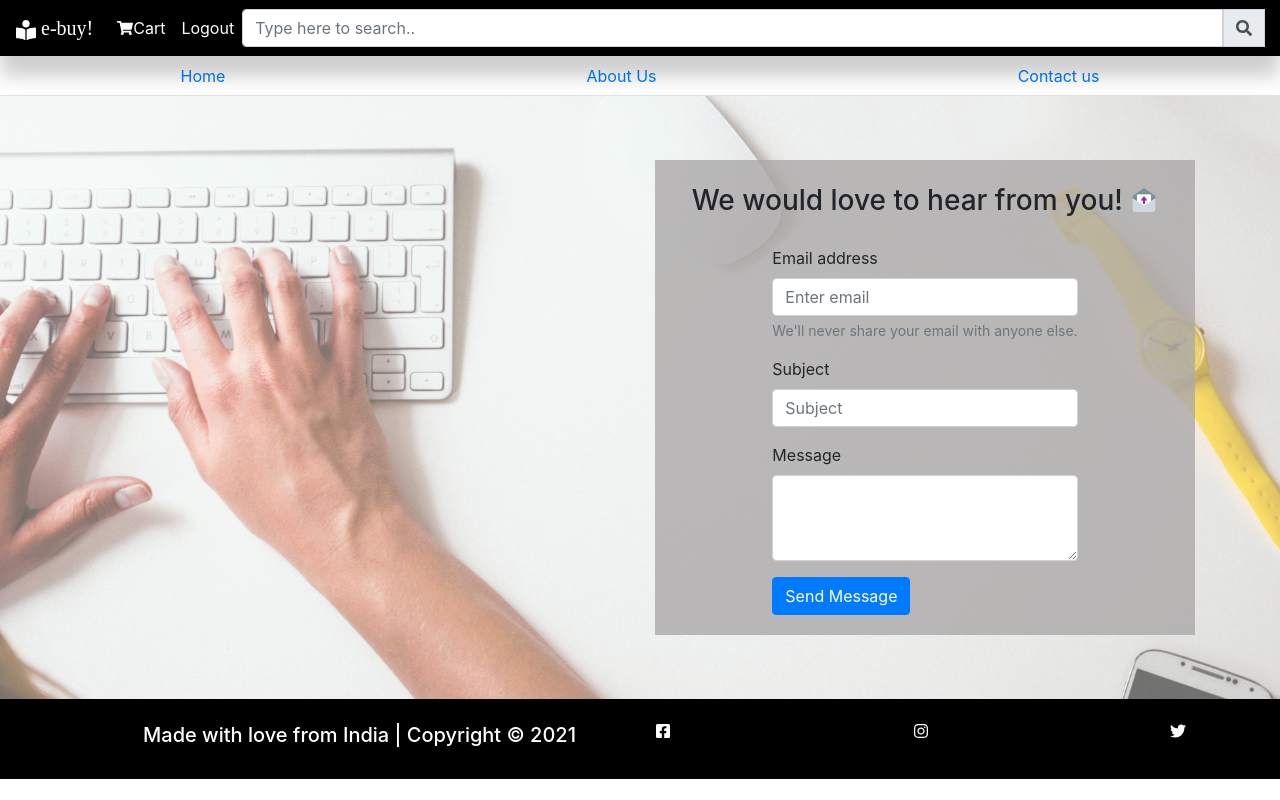
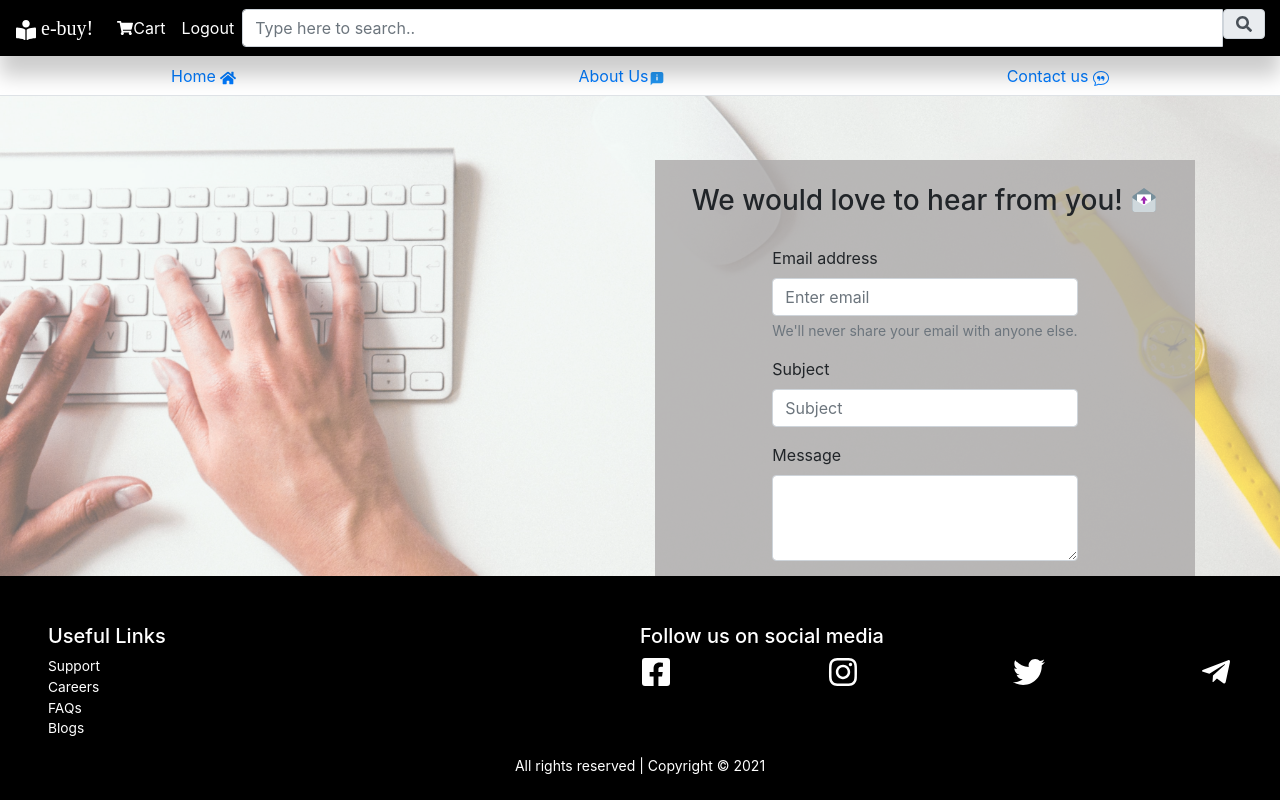
Before and after one commit to preetiroshan/E-buy, a React (Create React App) app in the folder Client/: page /contact in a window 1280 px wide. Built offline with nearby package versions, Linux system fonts and the light colour scheme; a web font is replaced by a local one.

Commit message:
Fixed footer
More changes are reqd

```diff
--- a/Client/src/App.css
+++ b/Client/src/App.css
@@ -7,8 +7,8 @@ body {
   /* min-height: 100vh; */
   /* background-repeat: no-repeat; */
   /* height: 100%; */
-  /* position: relative; */
-  /* min-height: 100%; */
+  position: relative;
+  min-height: 100vh;
   font-size: 0.8rem;
   height: 100%;
   line-height: 1;
--- a/Client/src/components/Footer.tsx
+++ b/Client/src/components/Footer.tsx
@@ -1,27 +1,54 @@
 import React from 'react';
 import { Col, Container, Row } from 'react-bootstrap';
-import { FaFacebookSquare, FaInstagram, FaTwitter } from 'react-icons/fa'
+import { FaFacebookSquare, FaInstagram, FaTwitter, FaTelegramPlane } from 'react-icons/fa'
 import './customStyle.css';
 
 const Footer = () => {
   return (
-    <footer className="text-center">
-      <Container className="p-4">
-        <Row>
-          <Col>
-            <h5 >
+    <footer className="d-flex flex-column justify-content-around align-items-stretch text-center p-4">
+      <Row className="m-0 pt-4 px-4">
+        <Col sm={6}>
+          <Row>
+            <h5>
+              Useful Links
+          </h5>
+          </Row>
 
-              Made with love from India | Copyright &copy; 2021
-      </h5>
-          </Col>
-
-          <Col className="d-flex justify-content-between">
+          <Row className="">
+            <ul className="useful-links d-flex flex-column align-items-start pl-0">
+              <li>Support</li>
+              <li>Careers</li>
+              <li>FAQs</li>
+              <li>Blogs</li>
+              {/* <li></li> */}
+            </ul>
+          </Row>
+        </Col>
+        {/* <Col>
+          <h5 >
+            All rights reserved. | Copyright &copy; 2021
+            </h5>
+        </Col> */}
+        <Col sm={6}>
+          <Row>
+            <h5>
+              Follow us on social media
+          </h5>
+          </Row>
+          <Row className="social-media justify-content-between">
             <FaFacebookSquare />
             <FaInstagram />
             <FaTwitter />
-          </Col>
-        </Row>
-      </Container>
+            <FaTelegramPlane />
+          </Row>
+
+        </Col>
+      </Row>
+      <Row className="m-0 d-flex justify-content-center">
+        <small className="text-center">
+          All rights reserved | Copyright &copy; 2021
+            </small>
+      </Row>
     </footer>
   )
 }
--- a/Client/src/components/Header.tsx
+++ b/Client/src/components/Header.tsx
@@ -8,8 +8,10 @@ import { FaBookReader, FaShoppingCart } from "react-icons/fa";
 import { CgMenuRound } from 'react-icons/cg';
 import styled from "styled-components";
 import "./Header.css";
-import { FaSearch } from 'react-icons/fa';
+import { FaSearch, FaHome } from 'react-icons/fa';
 import Search from './Search';
+import { BsChatQuote } from 'react-icons/bs';
+import { FcAbout } from 'react-icons/fc';
 
 const StyledBrand = styled(Navbar.Brand)`
 font-family: 'Dela Gothic One', cursive;
@@ -72,13 +74,13 @@ const Header = () => {
 			{/* <Container style={{ backgroundColor: '#000000' }}> */}
 			<Nav fill variant="tabs" className="navTabs">
 				<Nav.Item className="navItem">
-					<Nav.Link href="/">Home</Nav.Link>
+					<Nav.Link href="/">Home{` `}<FaHome /></Nav.Link>
 				</Nav.Item>
 				<Nav.Item className="navItem">
-					<Nav.Link href="/about">About Us</Nav.Link>
+					<Nav.Link href="/about">About Us<FcAbout /></Nav.Link>
 				</Nav.Item>
 				<Nav.Item className="navItem">
-					<Nav.Link href="/contact">Contact us</Nav.Link>
+					<Nav.Link href="/contact">Contact us{` `}<BsChatQuote /></Nav.Link>
 				</Nav.Item>
 			</Nav>
 		</>
--- a/Client/src/components/Search.tsx
+++ b/Client/src/components/Search.tsx
@@ -1,18 +1,50 @@
-import React, { useState } from 'react';
+import React, { useCallback, useState } from 'react';
 import { InputGroup, FormControl } from 'react-bootstrap';
 import { FaSearch } from 'react-icons/fa';
+import { useHistory, useLocation } from 'react-router';
+import { Link } from 'react-router-dom';
 
 const Search = () => {
-  const [searchText, setSearchText] = useState<string>('')
+  const history = useHistory();
+  const location = useLocation();
+  console.log(location);
+  const [searchText, setSearchText] = useState<string>('');
+  const handleChange = useCallback(
+    (e) => {
+      setSearchText(e.target.value)
+    },
+    [],
+  )
+
+  const handleSearch = useCallback(
+    () => {
+      console.log("i am searching", searchText);
+      setSearchText('')
+      // history.push('/search')
+      location.pathname = `/books/search/q=${searchText}`
+    },
+    [searchText],
+  )
+
+  console.log("searchText is", searchText)
   return (
     <InputGroup>
-      <FormControl id="inlineFormInputGroup" placeholder="Type here to search.." />
-      <InputGroup.Prepend>
-        <InputGroup.Text>
-          <FaSearch />
-        </InputGroup.Text>
-      </InputGroup.Prepend>
+      <FormControl
+        id="inlineFormInputGroup"
+        placeholder="Type here to search.."
+        value={searchText}
+        onChange={handleChange}
+      />
+
+      <Link to={`/`}>
+        <InputGroup.Prepend onClick={handleSearch}>
+          <InputGroup.Text>
+            <FaSearch />
+          </InputGroup.Text>
+        </InputGroup.Prepend>
+      </Link>
     </InputGroup>
+    // "h
   )
 }
 
--- a/Client/src/components/customStyle.css
+++ b/Client/src/components/customStyle.css
@@ -11,15 +11,28 @@ img{
 
 footer {
   clear: both;
-  /* position: fixed; */
-  /* top: 99%; */
+  position: absolute;
+  bottom: 0;
   bottom: 0;
   width: 100%;
   max-width: 100%;
-  height: 100%;
+  /* height: 100%; */
   margin-top: auto;
   background-color: black;
   color: white;
+}
+
+footer .useful-links {
+  list-style: none;
+  font-size: 0.86rem;
+}
+
+footer .useful-links li {
+  cursor: pointer;
+}
+
+.social-media{
+  font-size: 2rem;;
 }
 
 .book:hover{
--- a/Client/src/components/screens/HomePage.tsx
+++ b/Client/src/components/screens/HomePage.tsx
@@ -1,5 +1,5 @@
 import React, { useEffect, useState } from 'react';
-import { Row, Container } from 'react-bootstrap';
+import { Row, Container, Spinner } from 'react-bootstrap';
 import { TBook } from '../../data';
 import Book from '../Book';
 import { useDispatch, useSelector } from 'react-redux';
@@ -25,7 +25,7 @@ const HomePage = () => {
   console.log(booksList)
   return (
     <div>
-      { isLoading && <b>Loading...</b>}
+      { isLoading && <Spinner animation="border" variant="dark" />}
       {error && <b>Error occurred</b>}
       <HomeCarousel />
       <Container fluid className="justify-content-center">
```
